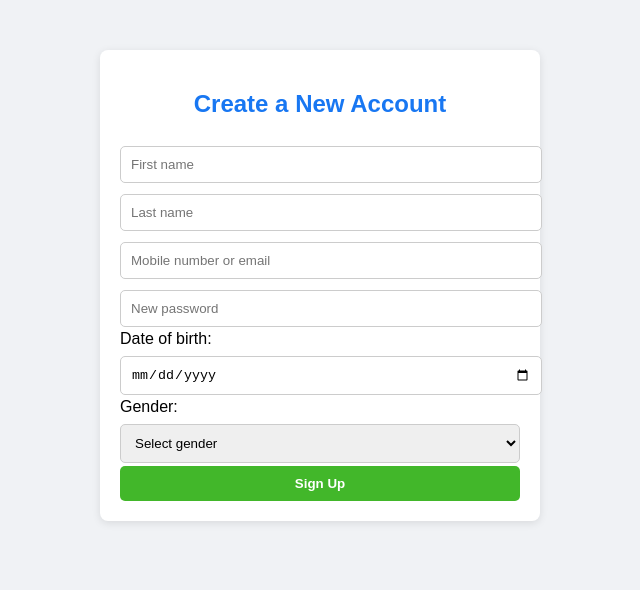
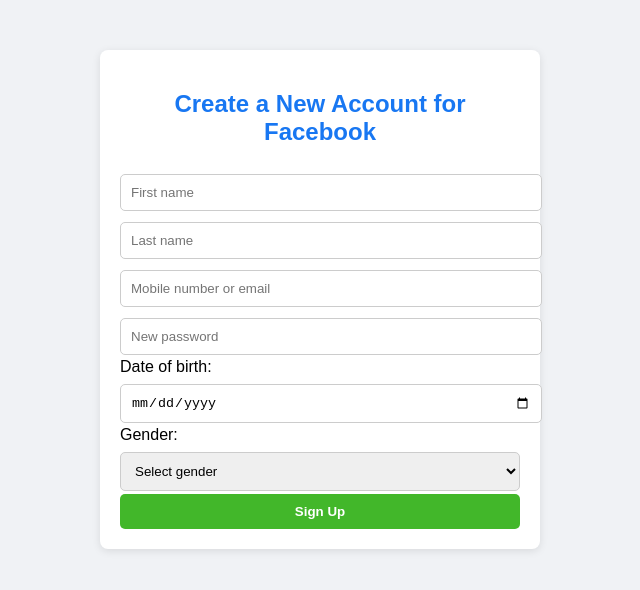
Before and after one commit to Deepthi7995/registration-form, a plain HTML site: page index.html in a window 1280 px wide. Shown: the whole page, without its empty margins (320-960 px from the left). Drawn offline with Linux system fonts and the light colour scheme.

Commit message:
updating headin in the facebook registration page

```diff
--- a/index.html
+++ b/index.html
@@ -21,7 +21,7 @@
 </head>
 <body>
   <div class="container">
-    <h2>Create a New Account</h2>
+    <h2>Create a New Account for Facebook</h2>
     <form id="registerForm">
       <input type="text" id="fname" placeholder="First name">
       <div class="error" id="fnameError"></div>
```
